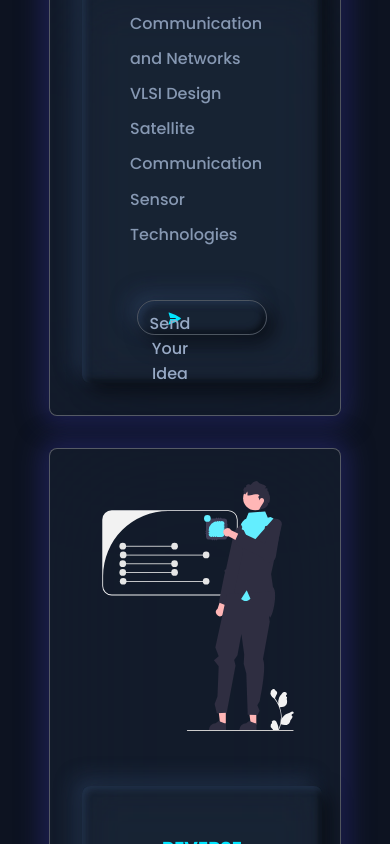
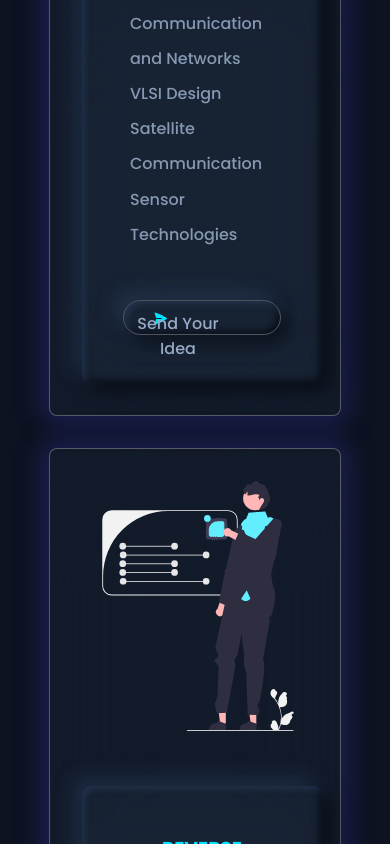
Before and after one commit to codewithmurali/decra, a React (Vite) app: page / in a window 390 px wide. Shown: the part 2979-3823 px from the top of the page. Built offline with nearby package versions, Linux system fonts and the light colour scheme.

Commit message:
Making lots of changes

```diff
--- a/src/Pages/Events/Events.module.css
+++ b/src/Pages/Events/Events.module.css
@@ -137,7 +137,7 @@ a > p {
   position: absolute;
   transition: 1s;
   left: 13rem;
-  right: 1rem;
+  right: 0;
 }
 .submit:hover > p {
   position: absolute;
@@ -178,6 +178,11 @@ a > p {
   }
 
   .submit {
-    width: 90%;
+    width: 110%;
+  }
+  a > p {
+    position: absolute;
+    top: 0.6em;
+    right: 3rem;
   }
 }
```
